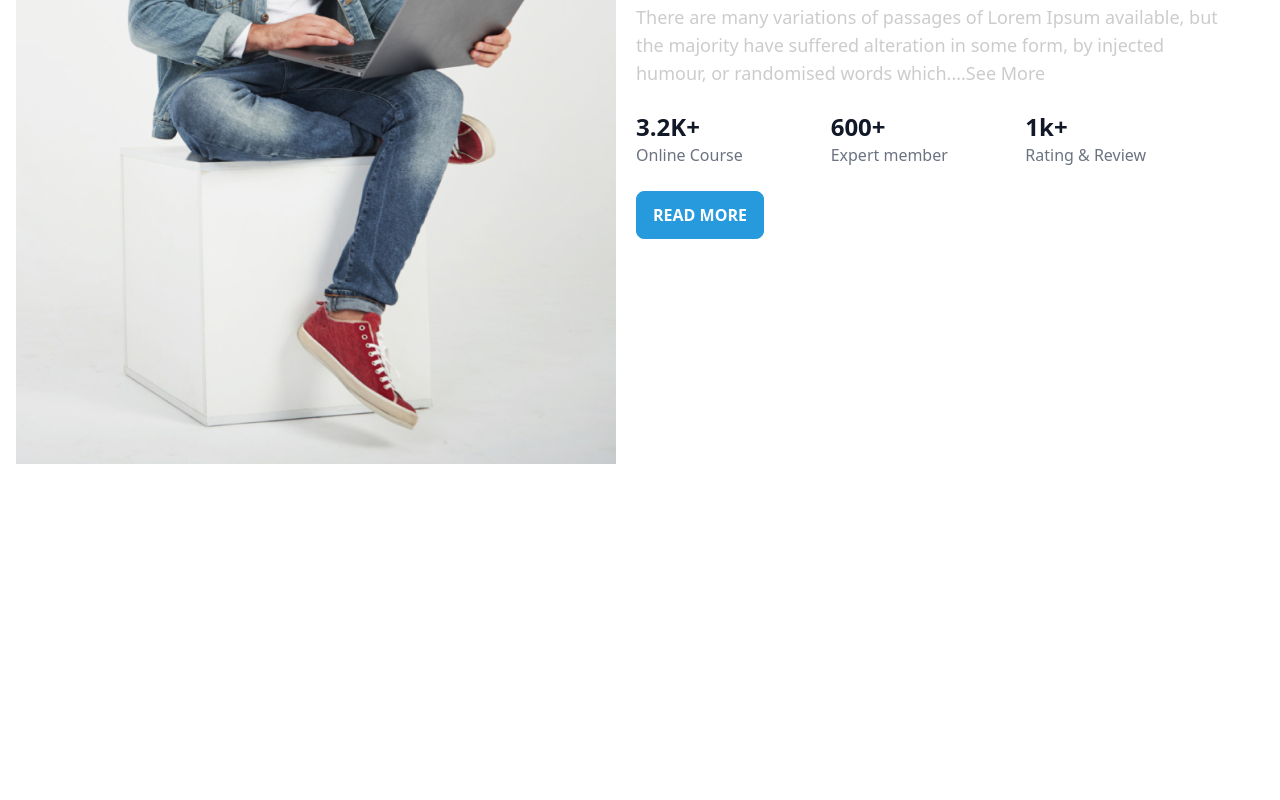
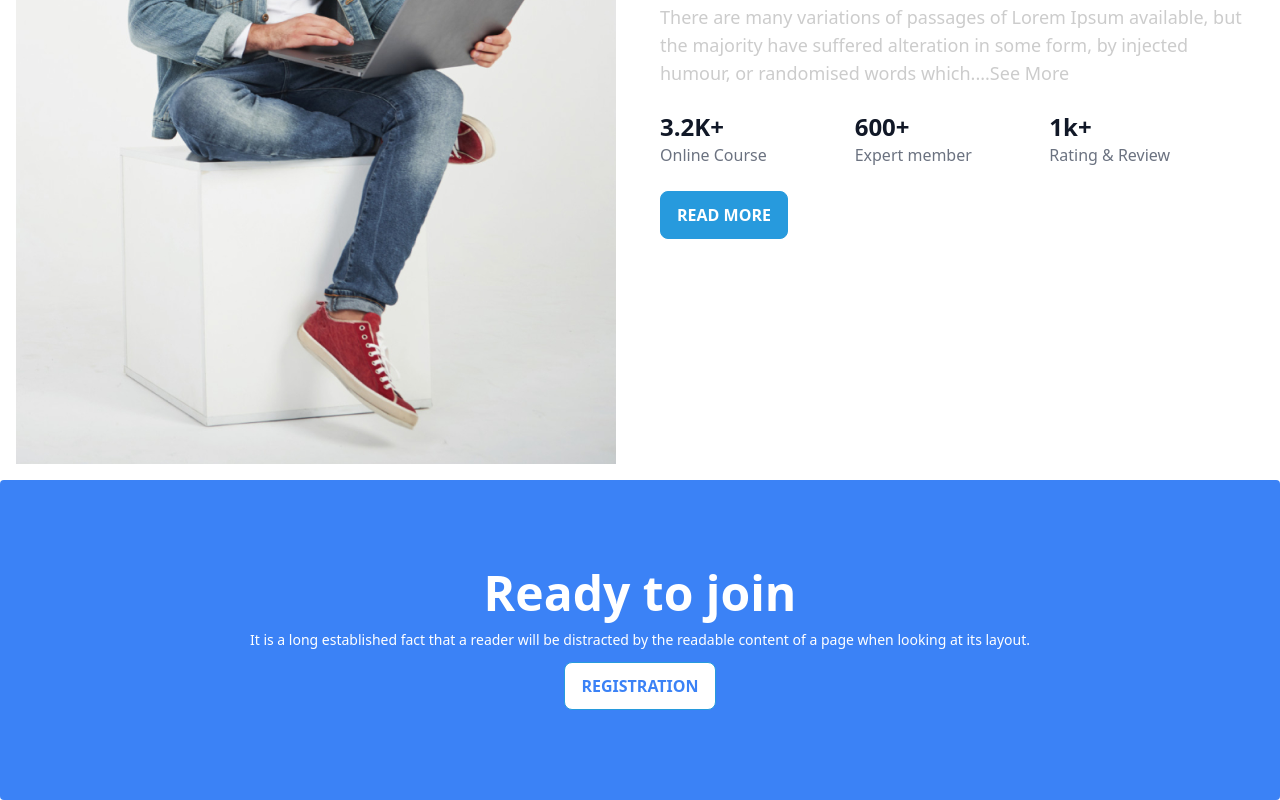
Before and after one commit to sohanemon/devs-bd, a website: page index.html in a window 1280 px wide. Shown: the part 1908-2708 px from the top of the page. Before the commit the page ends 2388 px from the top, so only its background shows below. Drawn offline with Linux system fonts and the light colour scheme.

Commit message:
registration without modal

```diff
--- a/index.html
+++ b/index.html
@@ -323,8 +323,8 @@
     <!-- Discover section end  -->
     <!-- Explore section start-->
     <div class="container mx-auto p-4 md:flex ">
-      <div>
-        <img class="basis-1/2" src="./images/working.png" alt="" />
+      <div class="basis-1/2">
+        <img  src="./images/working.png" alt="" />
       </div>
       <div class="p-5 basis-1/2 flex flex-col justify-center gap-6">
         <p class="text-xl sm:text-2xl md:text-5xl font-semibold text-gray-900">
@@ -358,5 +358,14 @@
       </div>
     </div>
     <!-- Explore section end-->
+    <!-- Registration start -->
+      <div class="container flex flex-col justify-center items-center mx-auto bg-blue-500 sm:rounded h-56 md:h-80 gap-3">
+        <h1 class="text-lg sm:text-2xl lg:text-5xl font-semibold leading-10 text-white">Ready to join</h1>
+        <p class="text-sm leading-normal text-center text-white">It is a long established fact that a reader will be distracted by the readable content of a page when looking at its layout.</p>
+
+    <button class="btn btn-primary text-base bg-white font-semibold text-center text-blue-500 w-max">Registration</button>
+
+    </div>
+    <!-- Registration end -->
   </body>
 </html>
```
Also changed, not shown: output.css.
